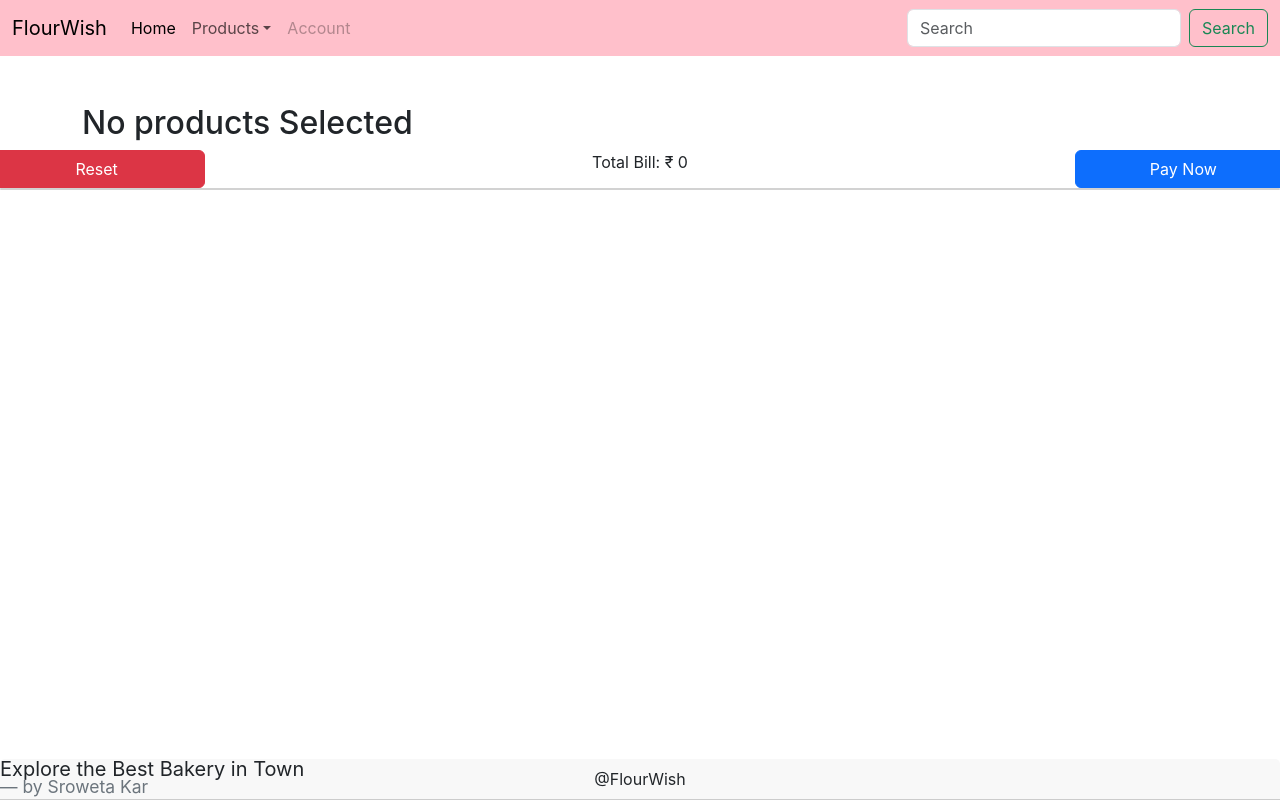
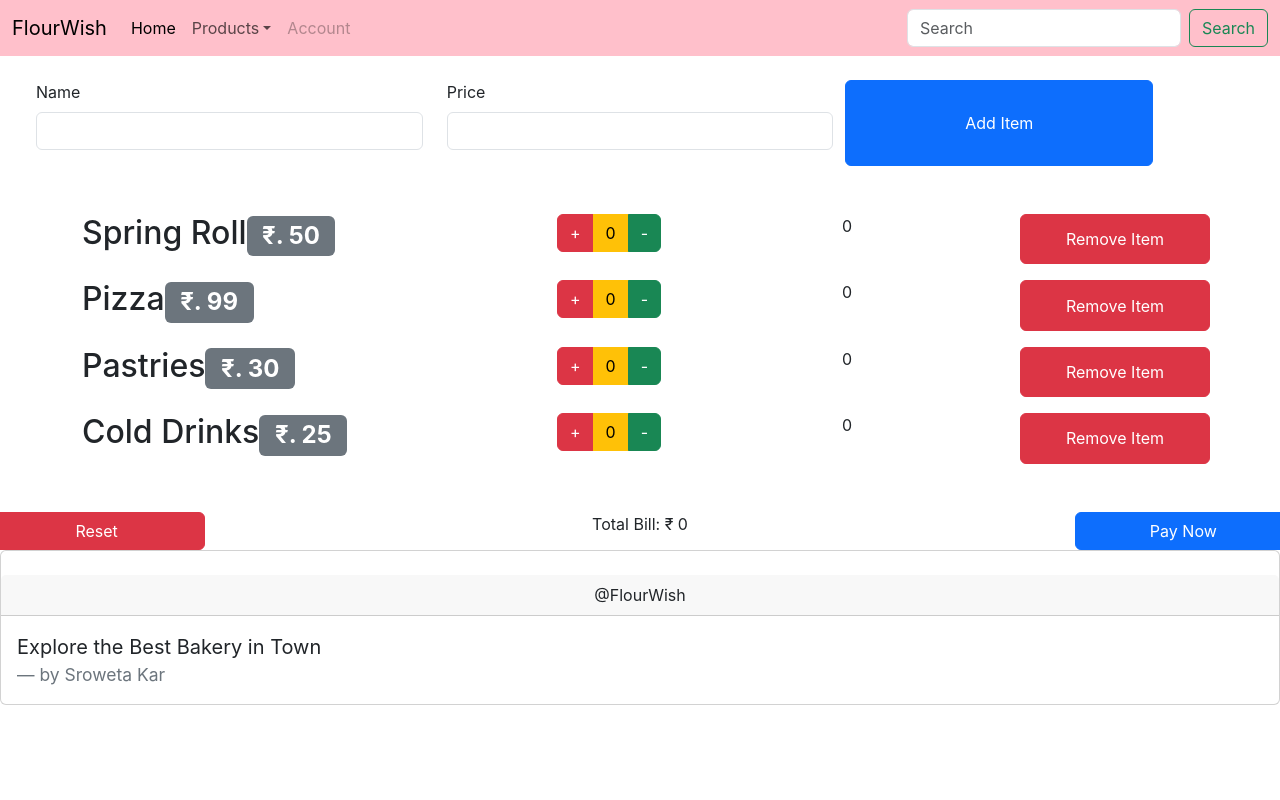
Before and after one commit to itsmesroy/my_kart, a React (Create React App) app: page / in a window 1280 px wide. Built offline with nearby package versions, Linux system fonts and the light colour scheme.

Commit message:
everthing working

```diff
--- a/src/App.js
+++ b/src/App.js
@@ -4,6 +4,7 @@ import NavBar from "./components/NavBar";
 import Products from "./components/Products";
 import Bodyimg from "./components/body";
 import Footer from "./components/Footer";
+import AddItem from "./components/AddItem"
 import React, { useState } from "react";
 
 function App() {
@@ -69,9 +70,19 @@ function App() {
     setProducts(newProducts);
     setTotalAmount(newTotalAmount);
   }
+
+  const addItem=(name,price)=>{
+    let newProducts= [...products];
+    newProducts.push({name,price,quantity:0});
+
+    setProducts(newProducts);
+
+  }
+
   return (
     <>
       <NavBar />
+      <AddItem addItem={addItem}/>
       <main className="container mt-5">
         <Products
           productList={products}
--- a/src/components/AddItem.js
+++ b/src/components/AddItem.js
@@ -1,24 +1,55 @@
-import React from 'react'
+import React from "react";
 
 class AddItem extends React.Component {
-    state = {  }
+  state = {};
+  constructor(props){
+    super(props);
+    this.state={
+        productName:"",
+        productPrice:0,
+    }
+  }
   render() {
     return (
-            <form>
-  <div class="mb-3">
-    <label for="exampleInputEmail1" class="form-label">Email address</label>
-    <input type="email" class="form-control" id="exampleInputEmail1" aria-describedby="emailHelp"/>
-    <div id="emailHelp" class="form-text">We'll never share your email with anyone else.</div>
+      <form className="row m-4" onSubmit={(e)=>{
+        e.preventDefault();
+        this.props.addItem(this.state.productName,Number(this.state.productPrice));
+
+      }
+      }>
+        <div className=" mb-3 col-4 col-4">
+          <label htmlFor="Name" className="form-label">
+            Name
+          </label>
+          <input
+            type="text "
+            className="form-control"
+            id="exampleInputEmail1"
+            aria-describedby="emailHelp"
+            name="productName"
+            onChange={(e)=>{
+                this.setState({productName:e.currentTarget.value})
+            }}
+          />
         </div>
-  <div class="mb-3">
-    <label for="exampleInputPassword1" class="form-label">Password</label>
-    <input type="password" class="form-control" id="exampleInputPassword1"/>
+        <div className="mb-3 col-4">
+          <label htmlFor="price" className="form-label">
+            Price
+          </label>
+          <input
+            type="number"
+            className="form-control"
+            id="price"
+            name="productPrice"
+            onChange={(e)=>{
+                this.setState({productPrice: Number(e.currentTarget.value)})
+            }}
+          />
         </div>
-  <div class="mb-3 form-check">
-    <input type="checkbox" class="form-check-input" id="exampleCheck1"/>
-    <label class="form-check-label" for="exampleCheck1">Check me out</label>
-  </div>
-  <button type="submit" class="btn btn-primary">Submit</button>
+
+        <button type="submit" className="btn btn-primary col-3">
+          Add Item
+        </button>
       </form>
     );
   }
--- a/src/components/Footer.js
+++ b/src/components/Footer.js
@@ -5,7 +5,7 @@ class Footer extends React.Component {
   render() {
     return (
       <div>
-        <div className="row ">
+        <div className="row mt-5">
           <button className="btn btn-danger col-2" onClick={this.props.handleReset}>
             Reset
           </button>
@@ -16,13 +16,13 @@ class Footer extends React.Component {
         </div>
 
         <div className="card ">
-          <div className="card-header text-center mt-4 fixed-bottom">
+          <div className="card-header text-center mt-4 ">
             @FlourWish
           </div>
-          <div className="card-body fixed-bottom">
-            <blockquote className="blockquote mb-0 fixed-bottom">
+          <div className="card-body f">
+            <blockquote className="blockquote mb-0 ">
               <p>Explore the Best Bakery in Town</p>
-              <footer className="blockquote-footer fixed-bottom">
+              <footer className="blockquote-footer ">
                 by Sroweta Kar
               </footer>
             </blockquote>
--- a/src/components/Products.js
+++ b/src/components/Products.js
@@ -4,7 +4,7 @@ import Product from './Product.js'
 
 export default function Products(props) {
   return (
-    props.productList>0 ?
+    props.productList.length>0 ?
     props.productList.map((product, i)=>{
       return <Product product={product} key={i} incrementQuantity={props.incrementQuantity} decrementQuantity={props.decrementQuantity} removeItem={props.removeItem} index={i}/>
     })
```
Lines whose indentation alone changed are shown as unchanged.
